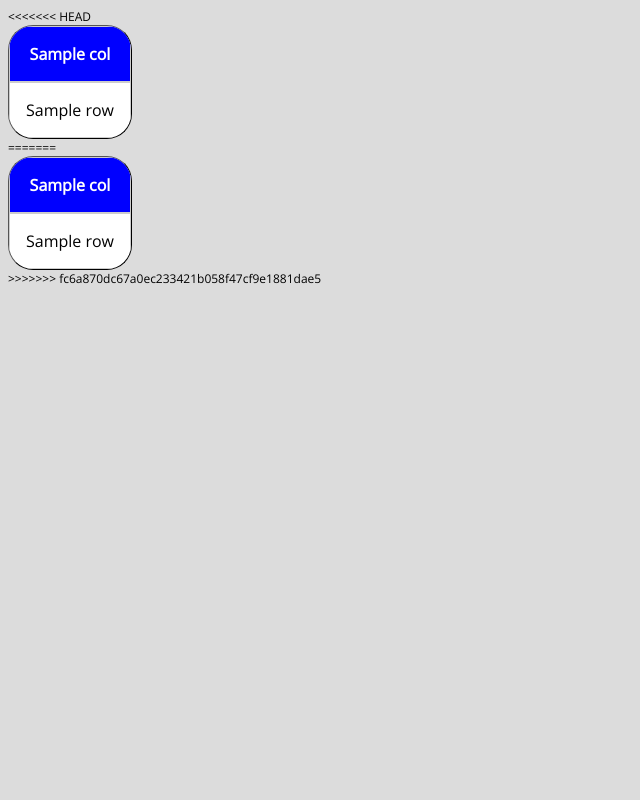
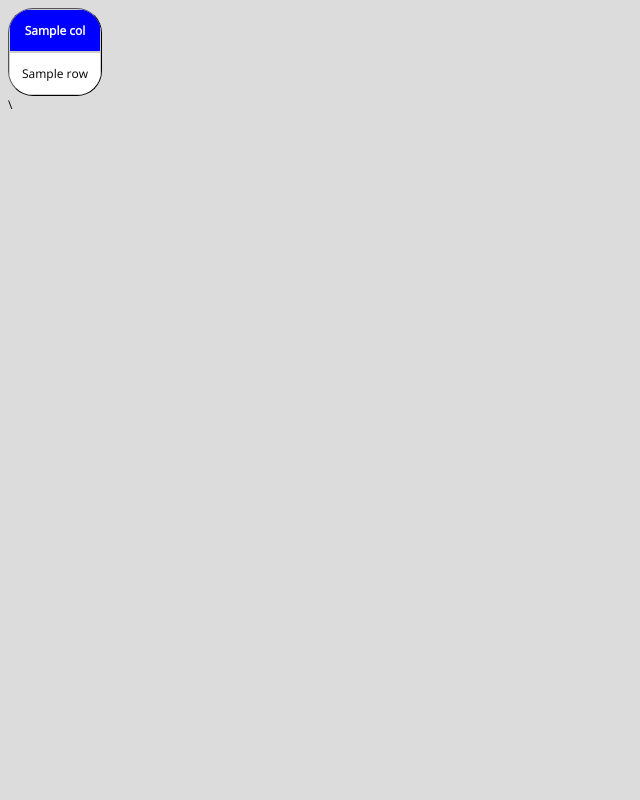
Before and after one commit to DeanHI/SQLizer, a Flask app: template templates/tablepresent.html in a window 1280 px wide. Shown: the whole page, without its empty margins (0-640 px from the left). Run offline with Flask 2, Linux system fonts and the light colour scheme; the template is opened without the code that fills it: most values are stand-ins (such as "Sample title", 1, 10 or a date in 2020).

Commit message:
Update tablepresent.html

```diff
--- a/templates/tablepresent.html
+++ b/templates/tablepresent.html
@@ -1,4 +1,4 @@
-<<<<<<< HEAD
+
 <!doctype html>
 
 <html>
@@ -33,43 +33,4 @@
 
 
 
-
-
-=======
-<!doctype html>
-
-<html>
-{% include 'parent.html'%}
-<head>
-</head>
-<body>
-
-	<table border="1">
-		<thead class="tablehead">
-
-		{%for c in col_list%}
-		<th>{{c}}</th>
-		{%endfor%}
-		</thead>
-
-		<tbody class="tablebody">
-
-		<tr>{%for row in val_list%}</tr>
-			{%for v in row%}
-		<td>{{(v)}}</td>
-			{%endfor%}
-		{%endfor%}
-
-		</tbody>
-	</table>
-
-</body>
-</html>
-
-
-
-
-
-
-
->>>>>>> fc6a870dc67a0ec233421b058f47cf9e1881dae5
+\
```
